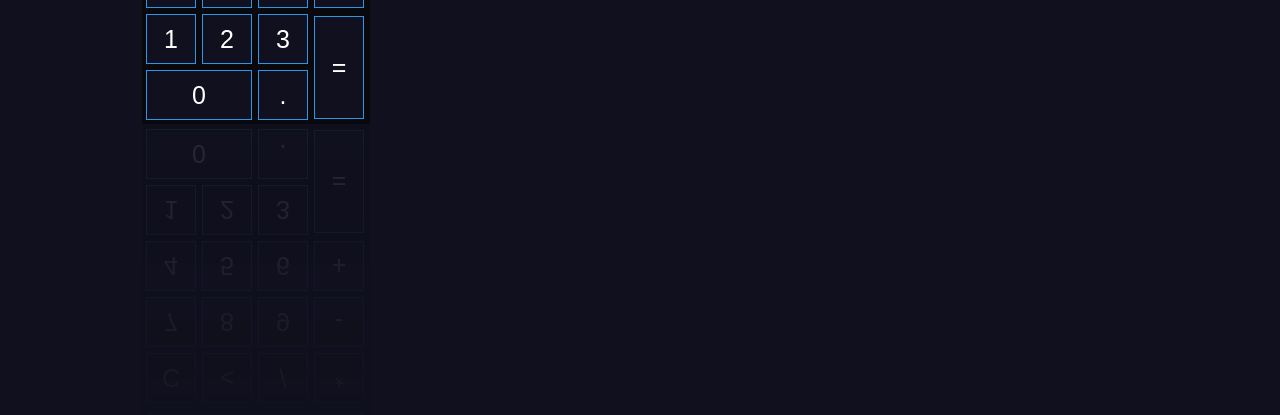
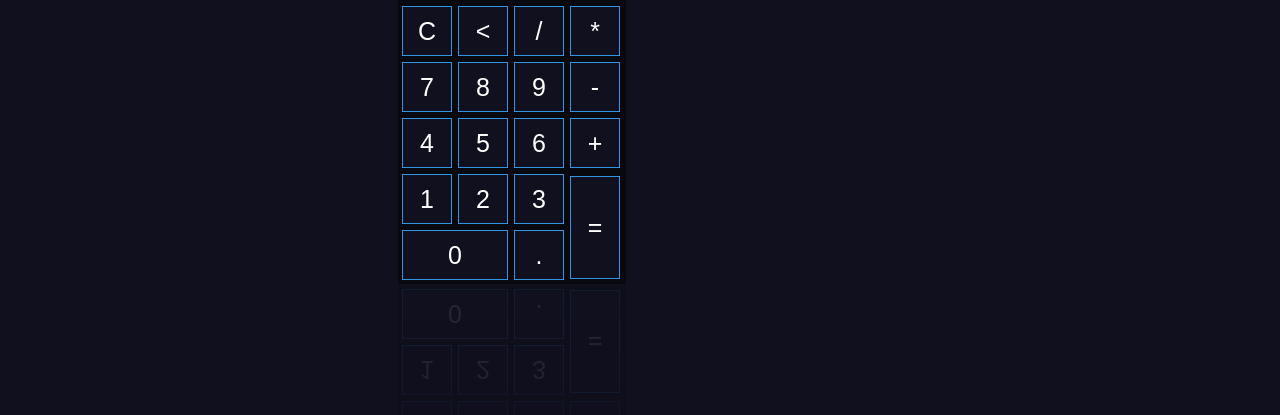
Before and after one commit to Yaswanth2021/onlinecalculator, a plain HTML site: page calculator.html in a window 1280 px wide. Shown: the part 385-800 px from the top of the page. Drawn offline with Linux system fonts and the light colour scheme.

Commit message:
Update calculator.html

```diff
--- a/calculator.html
+++ b/calculator.html
@@ -67,8 +67,8 @@
 		}
 		.main{
 			position: absolute;
-			top: 40%;
-			left: 20%;
+			top: 60%;
+			left: 40%;
 			transform: translate(-50%,-50%);
 			background: rgba(0, 0, 0, 0.5);
 
```
